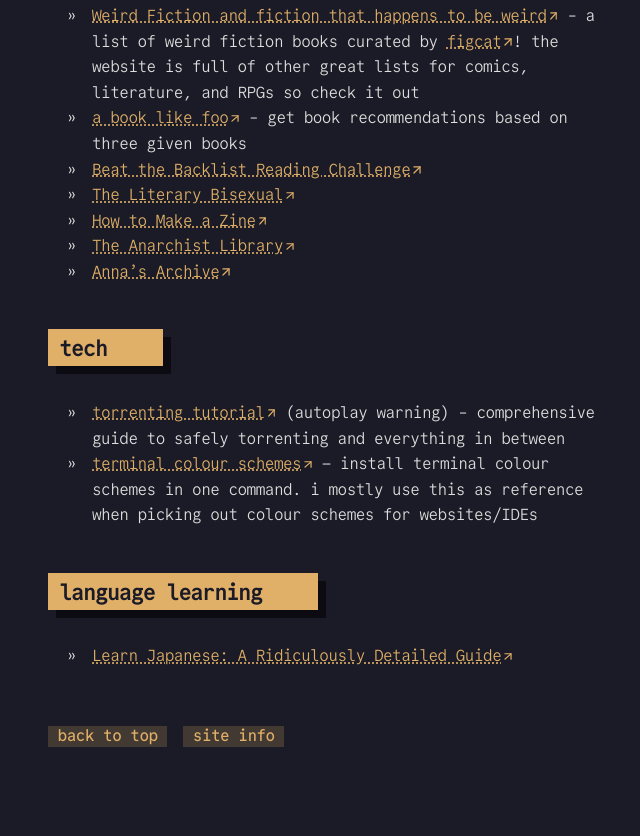
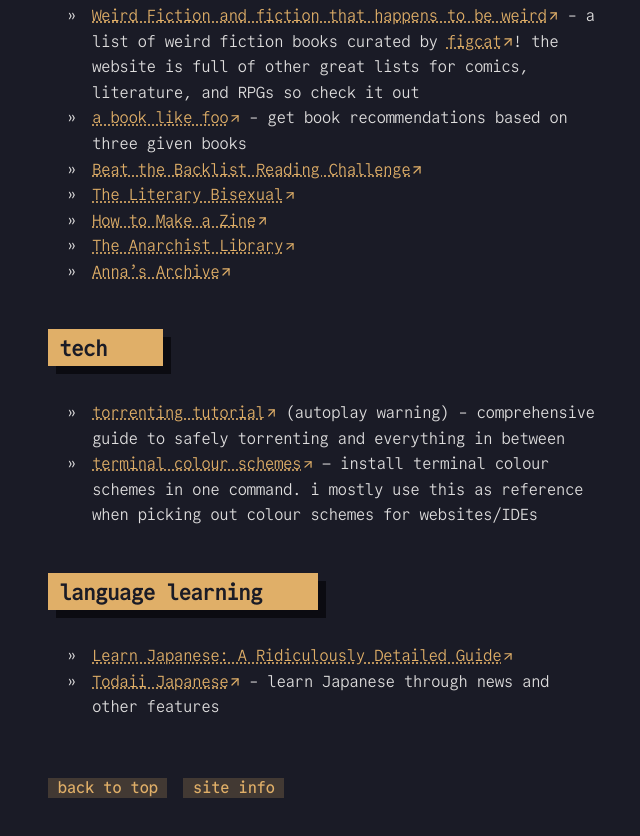
Before and after one commit to tencurse/neocities, an Eleventy site: page src/resources/index.md in a window 1280 px wide. Shown: the part 2169-3005 px from the top of the page, without its empty margins (317-957 px from the left). Built offline with nearby package versions, Linux system fonts and the light colour scheme; Eleventy itself is replaced by a stand-in of ours; files that its build step writes are made by us from their sources; a web font is replaced by a local one; what @grimlink/eleventy-plugin-lucide-icons, markdown-it-attrs would draw is missing.

Commit message:
Add links

```diff
--- a/src/resources/index.md
+++ b/src/resources/index.md
@@ -70,3 +70,4 @@ eleventyNavigation:
 ## language learning
 
 - [Learn Japanese: A Ridiculously Detailed Guide](https://www.tofugu.com/learn-japanese/)
+- [Todaii Japanese](https://easyjapanese.net/) - learn Japanese through news and other features
```
